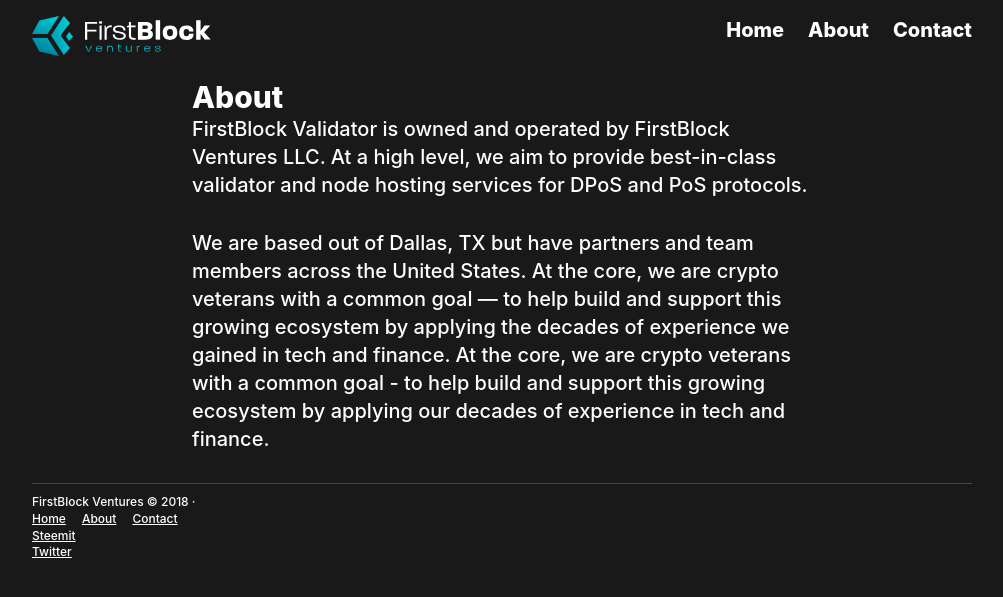
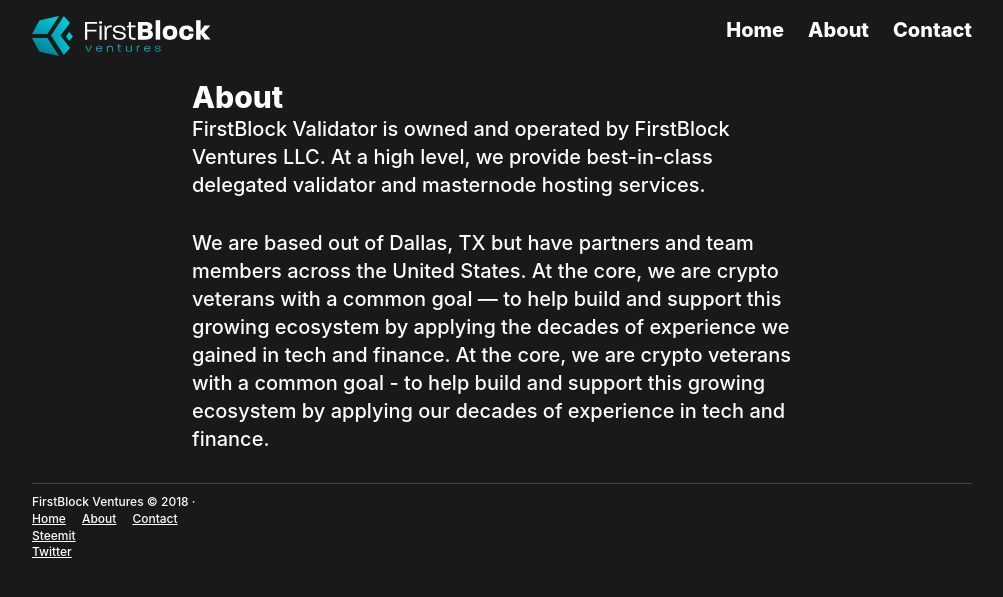
Before and after one commit to FirstBlock-CosmosVal/firstblock.io, a Jekyll site: the page built from about.md, in a window 1280 px wide. Shown: the top 597 px of the page, without its empty margins (138-1141 px from the left). Built offline with Jekyll 4.4.1, drawn with Linux system fonts in a browser that asks for light colours.

Commit message:
Update about.md

```diff
--- a/about.md
+++ b/about.md
@@ -5,6 +5,8 @@
 position: 1
 ---
 
-FirstBlock Validator is owned and operated by FirstBlock Ventures LLC. At a high level, we aim to provide best-in-class validator and node hosting services for DPoS and PoS protocols.
+
+
+FirstBlock Validator is owned and operated by FirstBlock Ventures LLC. At a high level, we provide best-in-class delegated validator and masternode hosting services.
 
 We are based out of Dallas, TX but have partners and team members across the United States. At the core, we are crypto veterans with a common goal &mdash; to help build and support this growing ecosystem by applying the decades of experience we gained in tech and finance. At the core, we are crypto veterans with a common goal - to help build and support this growing ecosystem by applying our decades of experience in tech and finance.
```
